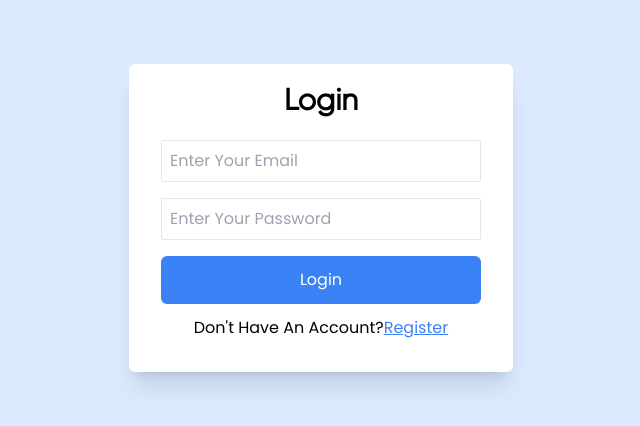
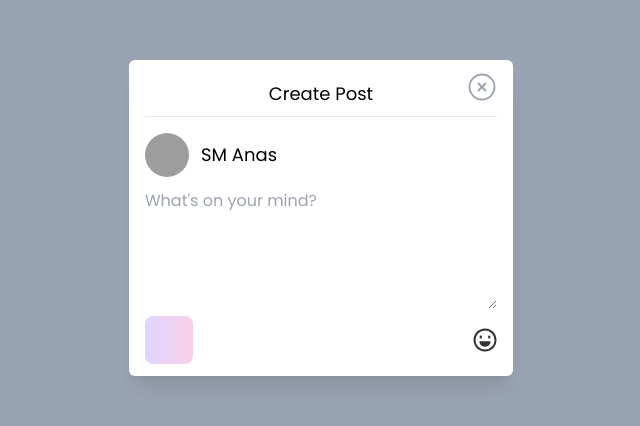
Before and after one commit to smanas1/first-social-app, a React (Vite) app in the folder client/: page / in a window 1280 px wide. Shown: the part 182-608 px from the top of the page, without its empty margins (319-959 px from the left). Built offline with nearby package versions, Linux system fonts and the light colour scheme; grey boxes are pictures that could not be loaded.

Commit message:
emojo add

```diff
--- a/client/package.json
+++ b/client/package.json
@@ -11,6 +11,7 @@
   },
   "dependencies": {
     "@reduxjs/toolkit": "^2.2.5",
+    "emoji-picker-react": "^4.11.0",
     "formik": "^2.4.6",
     "react": "^18.2.0",
     "react-detect-click-outside": "^1.1.7",
--- a/client/src/App.tsx
+++ b/client/src/App.tsx
@@ -9,6 +9,7 @@ import LoginPage from "./pages/LoginPage";
 import HomePage from "./pages/HomePage";
 import NotLoginUser from "./privateRoutes/NotLoginUser";
 import LoginUser from "./privateRoutes/LoginUser";
+import CreatePost from "./components/Home/Post/CreatePost";
 
 function App() {
   const router = createBrowserRouter(
@@ -27,6 +28,7 @@ function App() {
   );
   return (
     <>
+      <CreatePost />
       <RouterProvider router={router} />
     </>
   );
--- /dev/null
+++ b/client/src/components/Home/Post/CreatePost.tsx
@@ -0,0 +1,57 @@
+import { useState } from "react";
+import { CircleCloseIcon } from "../../../assets/images/CircleClose";
+import Feeling from "../../../assets/images/Feeling";
+import { userData } from "../data";
+import EmojiPicker, { EmojiStyle } from "emoji-picker-react";
+const CreatePost = () => {
+  const [emoji, setEmoji] = useState(false);
+  return (
+    <div className="absolute h-screen z-40 w-full flex justify-center items-center bg-black bg-opacity-30 ">
+      <div className="py-3 px-4 w-96 bg-white rounded-md">
+        <div className="relative">
+          <h2 className="text-black text-center text-lg border-b py-2">
+            Create Post
+          </h2>
+          <div className="absolute text-gray-400 cursor-pointer top-0 right-0">
+            <CircleCloseIcon />
+          </div>
+        </div>
+        <div className="flex gap-3 mt-4 items-center">
+          <img
+            className="h-11 w-11 object-cover rounded-full"
+            src={userData.profilePicture}
+            alt=""
+          />
+          <h3 className="text-lg">SM Anas</h3>
+        </div>
+        <div className="mt-3">
+          <textarea
+            className="border-gray-400 focus:outline-none rounded-md w-full "
+            placeholder="What's on your mind?"
+            rows={5}
+          />
+        </div>
+        <div className="flex justify-between items-center">
+          <div className="w-12 cursor-pointer rounded-lg h-12 bg-gradient-to-r from-violet-200 to-pink-200"></div>
+          <div
+            onClick={() => setEmoji((emoji) => !emoji)}
+            className="cursor-pointer relative"
+          >
+            {emoji && (
+              <div className="absolute bottom-7 -right-40">
+                <EmojiPicker
+                  searchDisabled={true}
+                  skinTonesDisabled={true}
+                  emojiStyle={EmojiStyle.FACEBOOK}
+                />
+              </div>
+            )}
+            <Feeling />
+          </div>
+        </div>
+      </div>
+    </div>
+  );
+};
+
+export default CreatePost;
--- a/client/src/components/Home/Post/PostHome.tsx
+++ b/client/src/components/Home/Post/PostHome.tsx
@@ -5,7 +5,7 @@ import { userData } from "../data";
 
 const PostHome = () => {
   return (
-    <div className="w-full bg-[#d3e0ff] rounded-md py-5 px-7">
+    <div className="w-full bg-[#dee8ff] rounded-md py-5 px-7">
       <div className="flex bg-[#F4F7FE]  transition-all hover:bg-[#edf2ff] px-2 py-1 rounded-full gap-3 items-center">
         <img
           className="w-10  h-10 rounded-full object-cover"
--- a/client/src/components/Home/RightSide/FriendRequest.tsx
+++ b/client/src/components/Home/RightSide/FriendRequest.tsx
@@ -7,7 +7,7 @@ const FriendRequest = () => {
           See All
         </button>
       </div>
-      <div className="mt-5">
+      <div className="mt-5 ">
         <div>
           <div className="flex ">
             <img
--- a/client/src/components/Home/RightSide/Stories.tsx
+++ b/client/src/components/Home/RightSide/Stories.tsx
@@ -7,7 +7,7 @@ import { Navigation, History } from "swiper/modules";
 import { storiesData } from "../data";
 const Stories = () => {
   return (
-    <div className="mt-10">
+    <div className="mt-4 pt-4 border-t">
       <h3 className="text-lg font-medium mb-3">Stories</h3>
       <Swiper
         spaceBetween={10}
@@ -29,7 +29,7 @@ const Stories = () => {
             className="h-60 bg-no-repeat  rounded-md"
           >
             <img
-              className="h-12 w-12 border-2
+              className="h-12 w-12 border-2 border-white
                rounded-full object-cover mt-2 ms-2"
               src={item.picture}
               alt="story"
```
Also changed, not shown: 1 other file (tests, documents, lock files or other folders).
